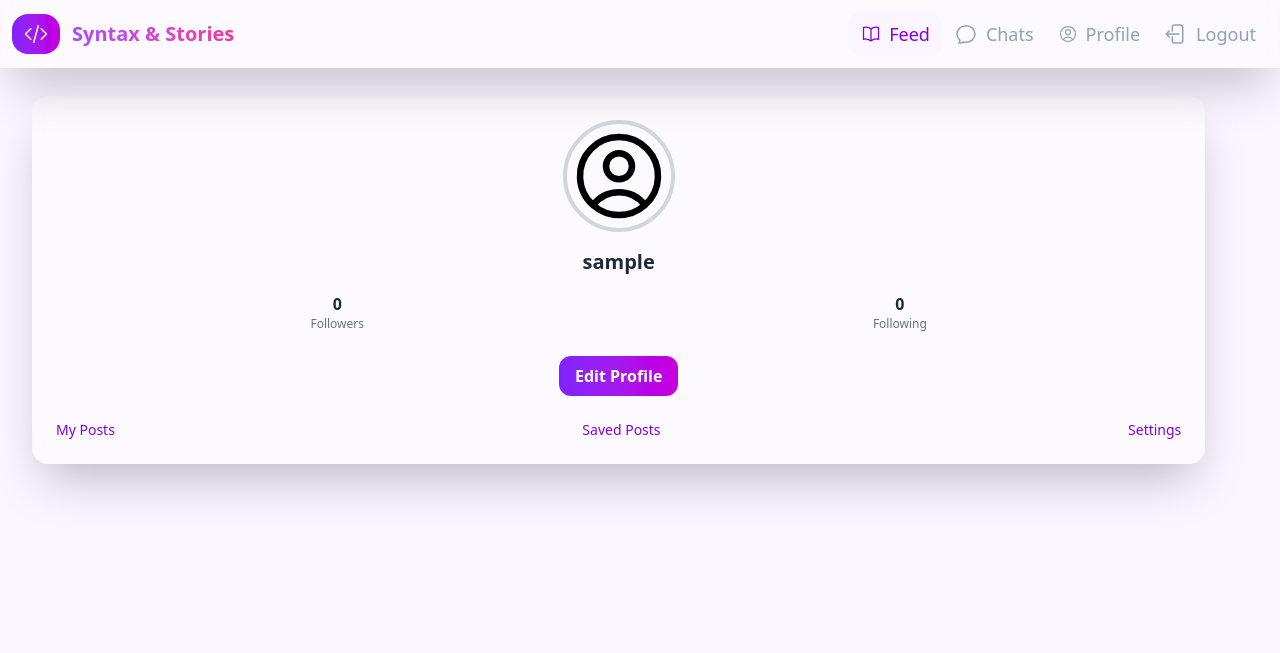
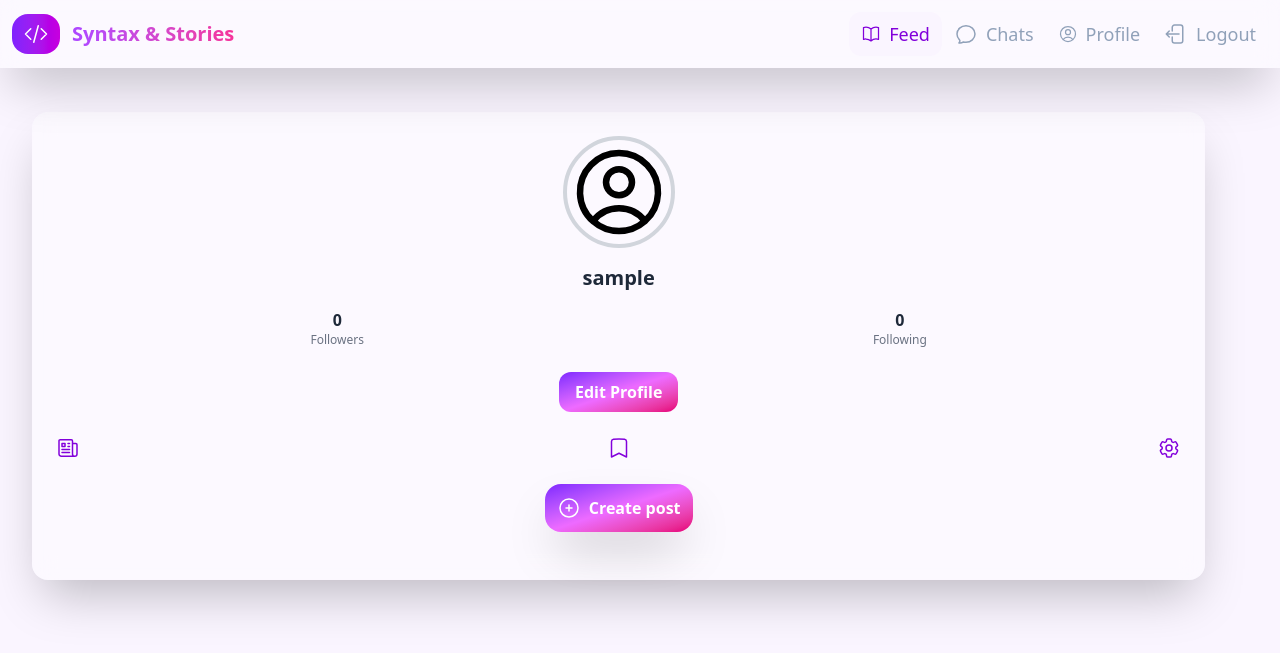
Before and after one commit to johnston-kweku/syntaxandstories, a Django app: page /feed/ in a window 1280 px wide. Shown: the top 653 px of the page. Run offline with Django 5.2, Linux system fonts and the light colour scheme; the visitor is signed in with stand-in values (Sample User, id 1); data comes from the database, SQL or seed files in the repository; data that the repository does not hold is empty.

Commit message:
Polish 'create post' button

```diff
--- a/static/css/output.css
+++ b/static/css/output.css
@@ -24,6 +24,7 @@
     --color-purple-600: oklch(55.8% 0.288 302.321);
     --color-purple-700: oklch(49.6% 0.265 301.924);
     --color-fuchsia-100: oklch(95.2% 0.037 318.852);
+    --color-fuchsia-400: oklch(74% 0.238 322.16);
     --color-fuchsia-600: oklch(59.1% 0.293 322.896);
     --color-fuchsia-700: oklch(51.8% 0.253 323.949);
     --color-pink-500: oklch(65.6% 0.241 354.308);
@@ -326,9 +327,15 @@
   .my-2\.5 {
     margin-block: calc(var(--spacing) * 2.5);
   }
+  .my-3 {
+    margin-block: calc(var(--spacing) * 3);
+  }
   .my-4 {
     margin-block: calc(var(--spacing) * 4);
   }
+  .my-6 {
+    margin-block: calc(var(--spacing) * 6);
+  }
   .-mt-2 {
     margin-top: calc(var(--spacing) * -2);
   }
@@ -358,6 +365,12 @@
   }
   .mt-20 {
     margin-top: calc(var(--spacing) * 20);
+  }
+  .mt-24 {
+    margin-top: calc(var(--spacing) * 24);
+  }
+  .mt-28 {
+    margin-top: calc(var(--spacing) * 28);
   }
   .mr-4 {
     margin-right: calc(var(--spacing) * 4);
@@ -681,6 +694,9 @@
   .overflow-y-auto {
     overflow-y: auto;
   }
+  .rounded {
+    border-radius: 0.25rem;
+  }
   .rounded-2xl {
     border-radius: var(--radius-2xl);
   }
@@ -825,6 +841,11 @@
   .from-violet-600 {
     --tw-gradient-from: var(--color-violet-600);
     --tw-gradient-stops: var(--tw-gradient-via-stops, var(--tw-gradient-position), var(--tw-gradient-from) var(--tw-gradient-from-position), var(--tw-gradient-to) var(--tw-gradient-to-position));
+  }
+  .via-fuchsia-400 {
+    --tw-gradient-via: var(--color-fuchsia-400);
+    --tw-gradient-via-stops: var(--tw-gradient-position), var(--tw-gradient-from) var(--tw-gradient-from-position), var(--tw-gradient-via) var(--tw-gradient-via-position), var(--tw-gradient-to) var(--tw-gradient-to-position);
+    --tw-gradient-stops: var(--tw-gradient-via-stops);
   }
   .via-fuchsia-600 {
     --tw-gradient-via: var(--color-fuchsia-600);
@@ -1388,6 +1409,11 @@
       margin-block: calc(var(--spacing) * 6);
     }
   }
+  .sm\:mt-3 {
+    @media (width >= 40rem) {
+      margin-top: calc(var(--spacing) * 3);
+    }
+  }
   .sm\:mt-12 {
     @media (width >= 40rem) {
       margin-top: calc(var(--spacing) * 12);
@@ -1396,6 +1422,16 @@
   .sm\:mt-24 {
     @media (width >= 40rem) {
       margin-top: calc(var(--spacing) * 24);
+    }
+  }
+  .sm\:mt-28 {
+    @media (width >= 40rem) {
+      margin-top: calc(var(--spacing) * 28);
+    }
+  }
+  .sm\:mt-32 {
+    @media (width >= 40rem) {
+      margin-top: calc(var(--spacing) * 32);
     }
   }
   .sm\:mr-3 {
--- a/syntaxandstories/templates/syntaxandstories/base.html
+++ b/syntaxandstories/templates/syntaxandstories/base.html
@@ -22,7 +22,7 @@
 }
 </style>
 </head>
-<body class="bg-purple-50 mt-20 sm:mt-24">
+<body class="bg-purple-50 mt-20 sm:mt-28">
     <nav class="bg-white/40 fixed z-50 mb-4 top-0 w-full flex justify-between p-3 backdrop-blur-md shadow-2xl">
         <div class="flex items-center gap-3 justify-start">
             <a href="{% url 'syntaxandstories:home' %}" class="bg-linear-to-r  from-violet-600 to-fuchsia-600 px-4 md:px-3 md:py-2 py-3 rounded-2xl hover:scale-110 transition hover:cursor-pointer">
--- a/syntaxandstories/templates/syntaxandstories/feed.html
+++ b/syntaxandstories/templates/syntaxandstories/feed.html
@@ -50,19 +50,38 @@
     </div>
 
     <!-- Action Button -->
-    <a href="{% url 'user:edit_profile' request.user.username %}" class="mt-6 px-4 py-2 bg-linear-to-r from-violet-600 to-fuchsia-600 text-white rounded-xl font-semibold hover:scale-105 transition-transform duration-300">
+    <a href="{% url 'user:edit_profile' request.user.username %}" class="mt-6 px-4 py-2 bg-linear-to-br from-violet-600 via-fuchsia-400 to-pink-600 text-white rounded-xl font-semibold hover:scale-105 transition-transform duration-300">
         Edit Profile
     </a>
 
     <!-- Optional: Quick Links or Shortcuts -->
     <div class="mt-6 flex justify-between gap-2 w-full">
         <a href="{% url 'user:profile' request.user.username %}"
-           class="text-purple-700 hover:underline text-sm">My Posts</a>
+           class="text-purple-700 hover:underline text-sm">
+           <svg xmlns="http://www.w3.org/2000/svg" fill="none" viewBox="0 0 24 24" stroke-width="1.5" stroke="currentColor" class="size-6">
+            <path stroke-linecap="round" stroke-linejoin="round" d="M12 7.5h1.5m-1.5 3h1.5m-7.5 3h7.5m-7.5 3h7.5m3-9h3.375c.621 0 1.125.504 1.125 1.125V18a2.25 2.25 0 0 1-2.25 2.25M16.5 7.5V18a2.25 2.25 0 0 0 2.25 2.25M16.5 7.5V4.875c0-.621-.504-1.125-1.125-1.125H4.125C3.504 3.75 3 4.254 3 4.875V18a2.25 2.25 0 0 0 2.25 2.25h13.5M6 7.5h3v3H6v-3Z" />
+            </svg>
+        </a>
         <a href=""
-           class="text-purple-700 hover:underline text-sm">Saved Posts</a>
-        <a href=""
-           class="text-purple-700 hover:underline text-sm">Settings</a>
+           class="text-purple-700 hover:underline text-sm">
+            <svg xmlns="http://www.w3.org/2000/svg" fill="none" viewBox="0 0 24 24" stroke-width="1.5" stroke="currentColor" class="size-6">
+            <path stroke-linecap="round" stroke-linejoin="round" d="M17.593 3.322c1.1.128 1.907 1.077 1.907 2.185V21L12 17.25 4.5 21V5.507c0-1.108.806-2.057 1.907-2.185a48.507 48.507 0 0 1 11.186 0Z" />
+            </svg>
+        </a>
+        <a href="" title="Settings"
+           class="text-purple-700 hover:underline text-sm">
+           <svg  xmlns="http://www.w3.org/2000/svg" fill="none" viewBox="0 0 24 24" stroke-width="1.5" stroke="currentColor" class="size-6">
+            <path stroke-linecap="round" stroke-linejoin="round" d="M9.594 3.94c.09-.542.56-.94 1.11-.94h2.593c.55 0 1.02.398 1.11.94l.213 1.281c.063.374.313.686.645.87.074.04.147.083.22.127.325.196.72.257 1.075.124l1.217-.456a1.125 1.125 0 0 1 1.37.49l1.296 2.247a1.125 1.125 0 0 1-.26 1.431l-1.003.827c-.293.241-.438.613-.43.992a7.723 7.723 0 0 1 0 .255c-.008.378.137.75.43.991l1.004.827c.424.35.534.955.26 1.43l-1.298 2.247a1.125 1.125 0 0 1-1.369.491l-1.217-.456c-.355-.133-.75-.072-1.076.124a6.47 6.47 0 0 1-.22.128c-.331.183-.581.495-.644.869l-.213 1.281c-.09.543-.56.94-1.11.94h-2.594c-.55 0-1.019-.398-1.11-.94l-.213-1.281c-.062-.374-.312-.686-.644-.87a6.52 6.52 0 0 1-.22-.127c-.325-.196-.72-.257-1.076-.124l-1.217.456a1.125 1.125 0 0 1-1.369-.49l-1.297-2.247a1.125 1.125 0 0 1 .26-1.431l1.004-.827c.292-.24.437-.613.43-.991a6.932 6.932 0 0 1 0-.255c.007-.38-.138-.751-.43-.992l-1.004-.827a1.125 1.125 0 0 1-.26-1.43l1.297-2.247a1.125 1.125 0 0 1 1.37-.491l1.216.456c.356.133.751.072 1.076-.124.072-.044.146-.086.22-.128.332-.183.582-.495.644-.869l.214-1.28Z" />
+            <path stroke-linecap="round" stroke-linejoin="round" d="M15 12a3 3 0 1 1-6 0 3 3 0 0 1 6 0Z" />
+            </svg>
+        </a>
     </div>
+    <a href="" class="flex gap-2 font-bold text-white items-center justify-center p-3 bg-linear-to-br from-violet-600 via-fuchsia-400 to-pink-600 shadow-2xl my-6 rounded-2xl">
+        <svg xmlns="http://www.w3.org/2000/svg" fill="none" viewBox="0 0 24 24" stroke-width="1.5" stroke="currentColor" class="size-6">
+        <path stroke-linecap="round" stroke-linejoin="round" d="M12 9v6m3-3H9m12 0a9 9 0 1 1-18 0 9 9 0 0 1 18 0Z" />
+        </svg>
+        Create post
+    </a>
 </div>
 
 <div class="flex flex-col items-center sm:items-start w-full sm:w-auto">
```
